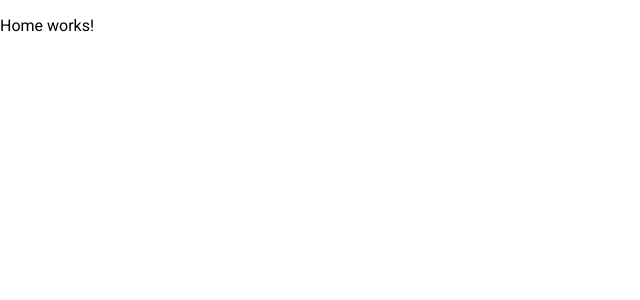
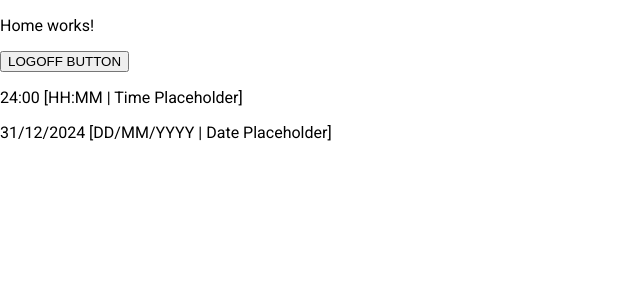
Before and after one commit to jamiesmagnolia/mini-tablet, an Angular app in the folder mini-tablet/: page / in a window 1280 px wide. Shown: the top 300 px of the page, without its empty margins (0-640 px from the left). Built offline with nearby package versions, Linux system fonts and the light colour scheme.

Commit message:
Add Footer component

```diff
--- a/mini-tablet/src/app/app.component.html
+++ b/mini-tablet/src/app/app.component.html
@@ -1 +1,2 @@
 <router-outlet />
+<app-footer></app-footer>
--- a/mini-tablet/src/app/app.component.ts
+++ b/mini-tablet/src/app/app.component.ts
@@ -1,9 +1,10 @@
 import { Component } from '@angular/core';
 import { RouterLink, RouterOutlet } from '@angular/router';
+import { FooterComponent } from "./footer/footer.component";
 
 @Component({
   selector: 'app-root',
-  imports: [RouterLink, RouterOutlet],
+  imports: [RouterLink, RouterOutlet, FooterComponent],
   templateUrl: './app.component.html',
   styleUrl: './app.component.scss'
 })
--- /dev/null
+++ b/mini-tablet/src/app/footer/footer.component.html
@@ -0,0 +1,13 @@
+<!-- Footer Container -->
+<div>
+
+    <!-- LOGOFF/SHUT DOWN Button on left -->
+    <button>LOGOFF BUTTON</button>
+
+    <!-- Time and Date Container -->
+    <div>
+        <p>24:00 [HH:MM | Time Placeholder]</p>
+        <p>31/12/2024 [DD/MM/YYYY | Date Placeholder]</p>
+    </div>
+
+</div>
```
Also changed, not shown: mini-tablet/src/app/footer/footer.component.ts (added, +13 -0 lines), mini-tablet/src/app/footer/footer.component.scss (added), 1 other file (tests, documents, lock files or other folders).
